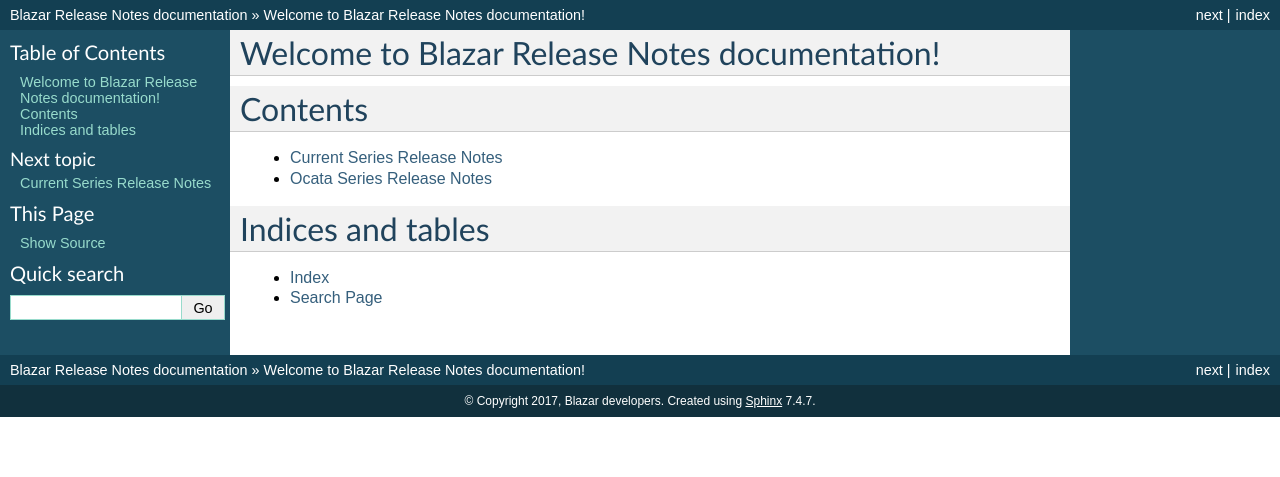
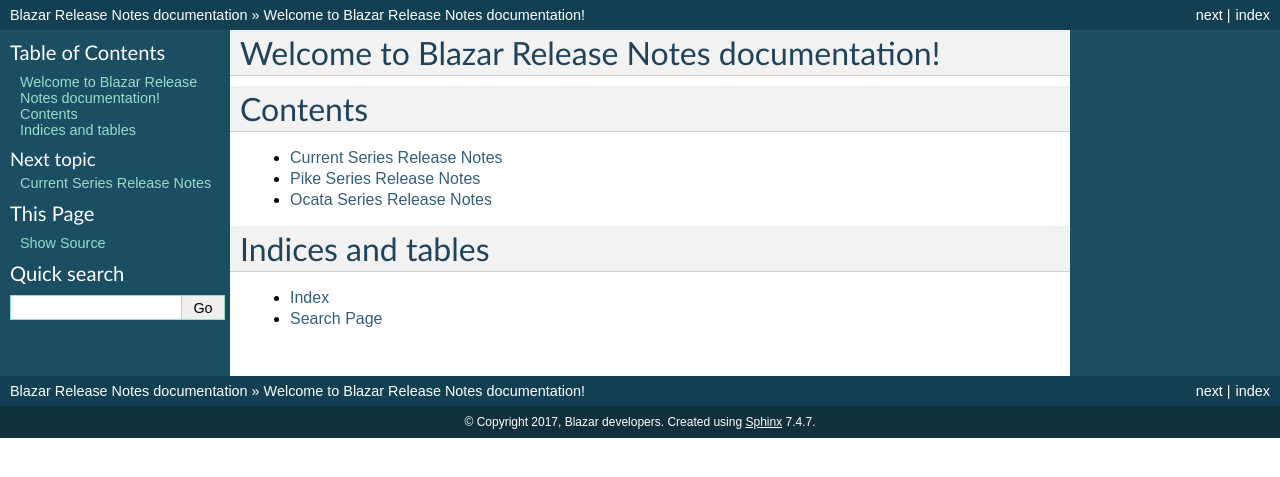
Before and after one commit to openstack/blazar, a Sphinx documentation site: the page built from releasenotes/source/index.rst, in a window 1280 px wide. Shown: the top 477 px of the page. Built offline with Sphinx 7.4.7, drawn with Linux system fonts in a browser that asks for light colours; the version number could not be read and is left out.

Commit message:
Add Pike release notes
Change-Id: I37d4ed886f8aa282f677f63728855f95b147664e

```diff
--- a/releasenotes/source/index.rst
+++ b/releasenotes/source/index.rst
@@ -8,6 +8,7 @@
    :maxdepth: 2
 
    unreleased
+   pike
    ocata
 
 
--- /dev/null
+++ b/releasenotes/source/pike.rst
@@ -0,0 +1,6 @@
+===================================
+ Pike Series Release Notes
+===================================
+
+.. release-notes::
+   :branch: origin/stable/pike
```
